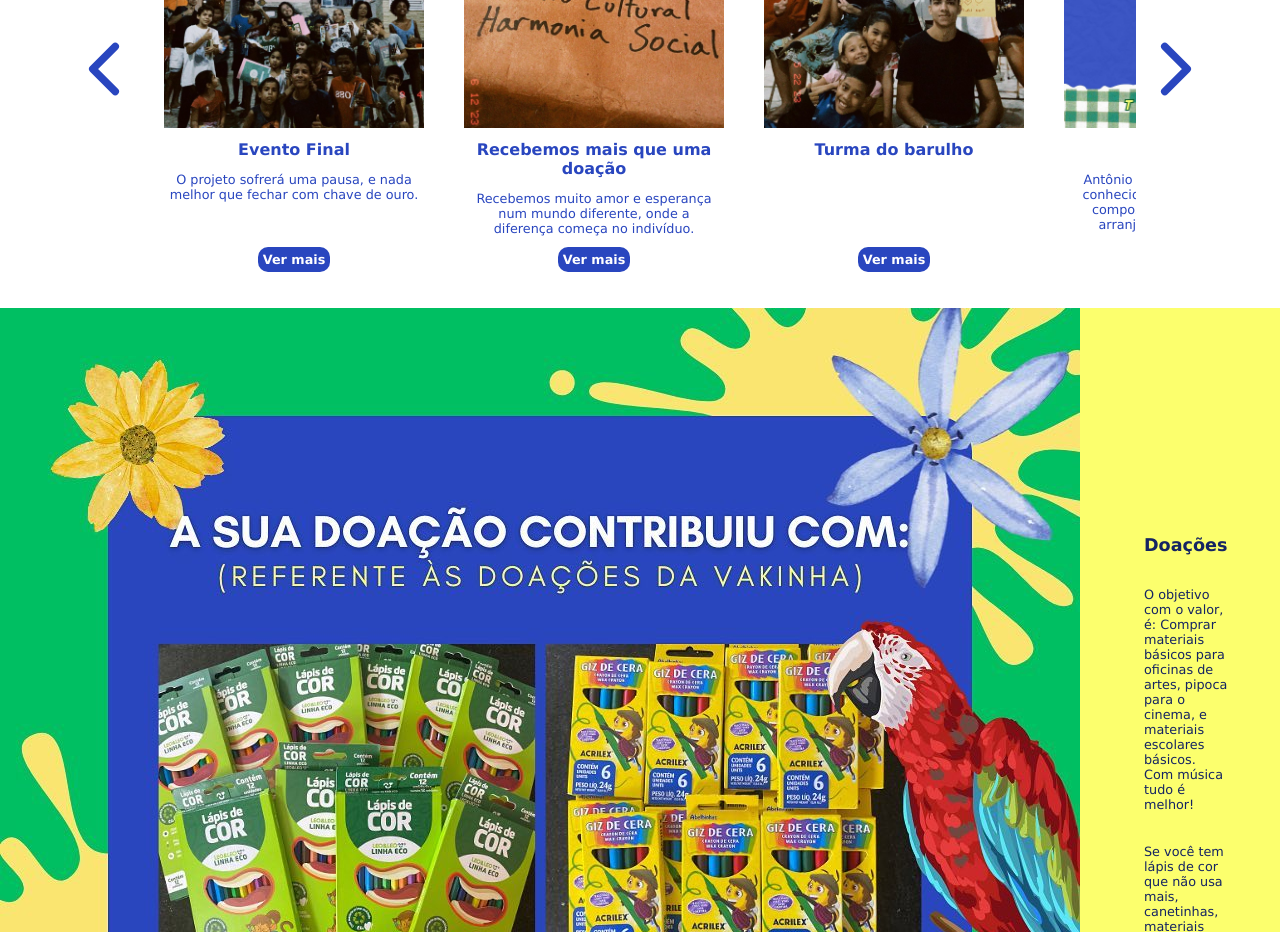
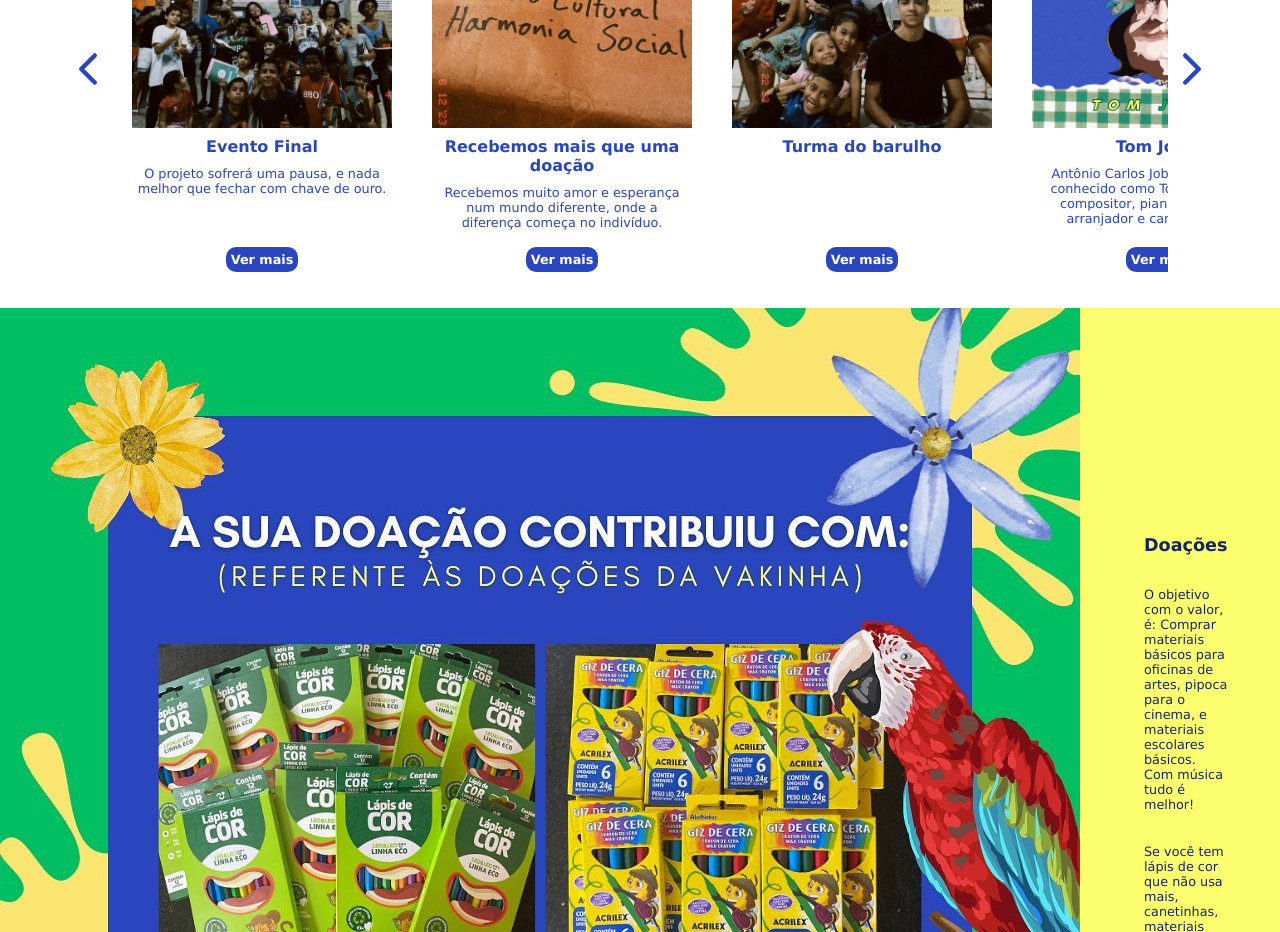
Before and after one commit to Rakodashi/harmonia-social, a React (Create React App) app in the folder harmonia-social/: page / in a window 1280 px wide. Shown: the part 1820-2752 px from the top of the page. Built offline with nearby package versions, Linux system fonts and the light colour scheme.

Commit message:
Cleaned repeated code

```diff
--- a/harmonia-social/src/components/Eventos2.js
+++ b/harmonia-social/src/components/Eventos2.js
@@ -30,7 +30,7 @@ const Eventos2 = () => {
   return (
     <section id="eventos" className="blue">
       <div className="container blue">
-        <h1 className='eventosTitle'>Eventos</h1>
+        <h1>Eventos</h1>
 
         <div className="buttons">
           <button onClick={handleLeftClick}>
--- a/harmonia-social/src/index.scss
+++ b/harmonia-social/src/index.scss
@@ -84,20 +84,11 @@
           max-width: 90vw;
           display: flex;
           flex-direction: column;
-          // margin: 4rem;
-
-          // .eventosTitle {
-          //   margin-bottom: 2rem;
-          // }
 
           .carousel {
             display: flex;
             overflow: hidden;
             scroll-behavior: smooth;
-
-            // &::-webkit-scrollbar {
-            //   display: none;
-            // }
 
             .item {
               background-color: white;
@@ -124,20 +115,17 @@
                   display: block;
                   text-align: center;
                   color: #1e1e1e;
-                  padding: 5px;
+                  padding: .313rem;
                   border-radius: 10px;
                 }
                 .name {
-                  font-size: 1rem;
                   font-weight: bold;
-                  margin: .2rem 0;
                   color: #2946BF;
                 }
                 .more-info {
                   font-size: 0.8rem;
-                  // text-decoration: line-through;
                   color: #2946BF;
-                  flex-grow: 1;
+                  // flex-grow: 3;
                 }
                 .even-more-info {
                   margin-top: auto;
@@ -158,29 +146,17 @@
 
             button {
               background-color: transparent;
-              // color: #2946BF;
               border: none;
               cursor: pointer;
 
               img {
-                width: 5rem;
+                width: 3rem;
               }
             }
             button:last-child img {
               transform: rotate(-180deg);
             }
           }
-        }
-        .container .carousel .item {
-          background-color: #fff;
-          margin: 10px;
-          padding: 10px;
-          width: 280px;
-        }
-        .container .carousel .item .image img {
-          width: 100%;
-          height: 100%;
-          object-fit: cover;
         }
       }
 
```
